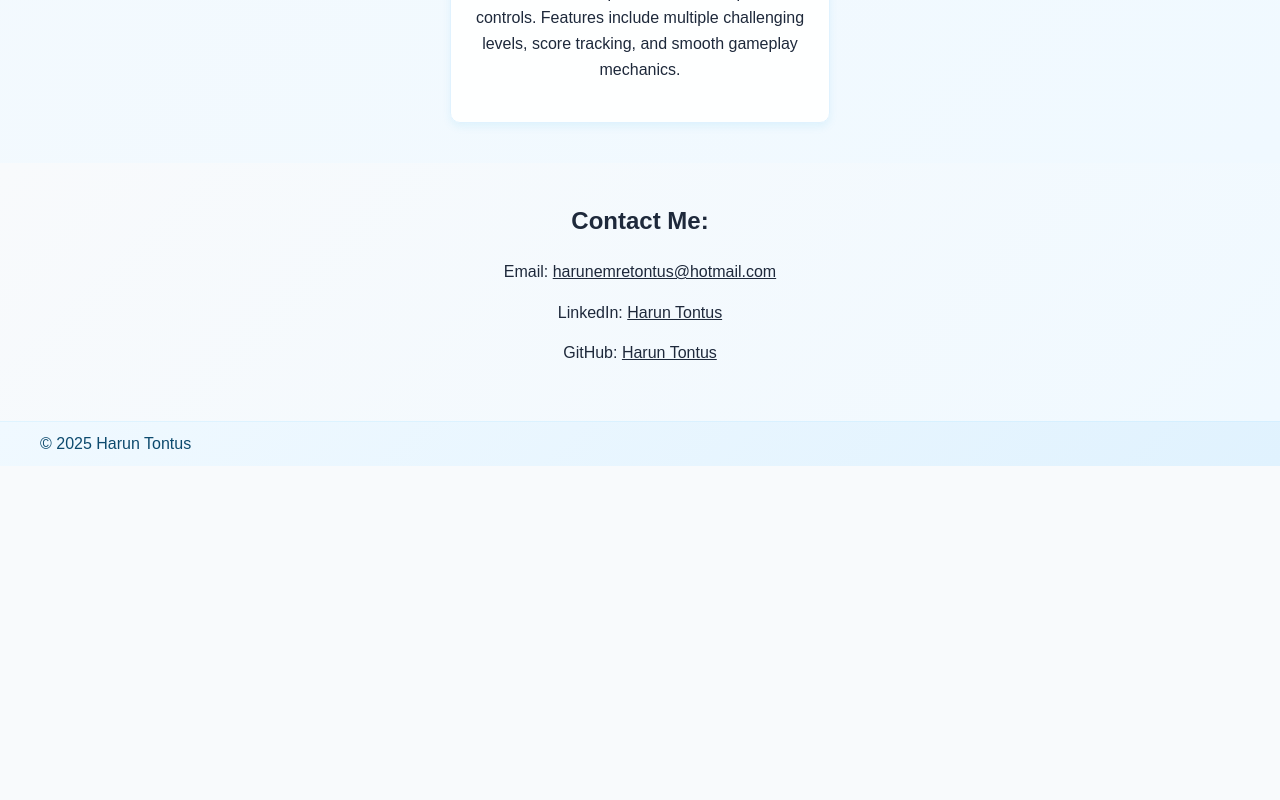
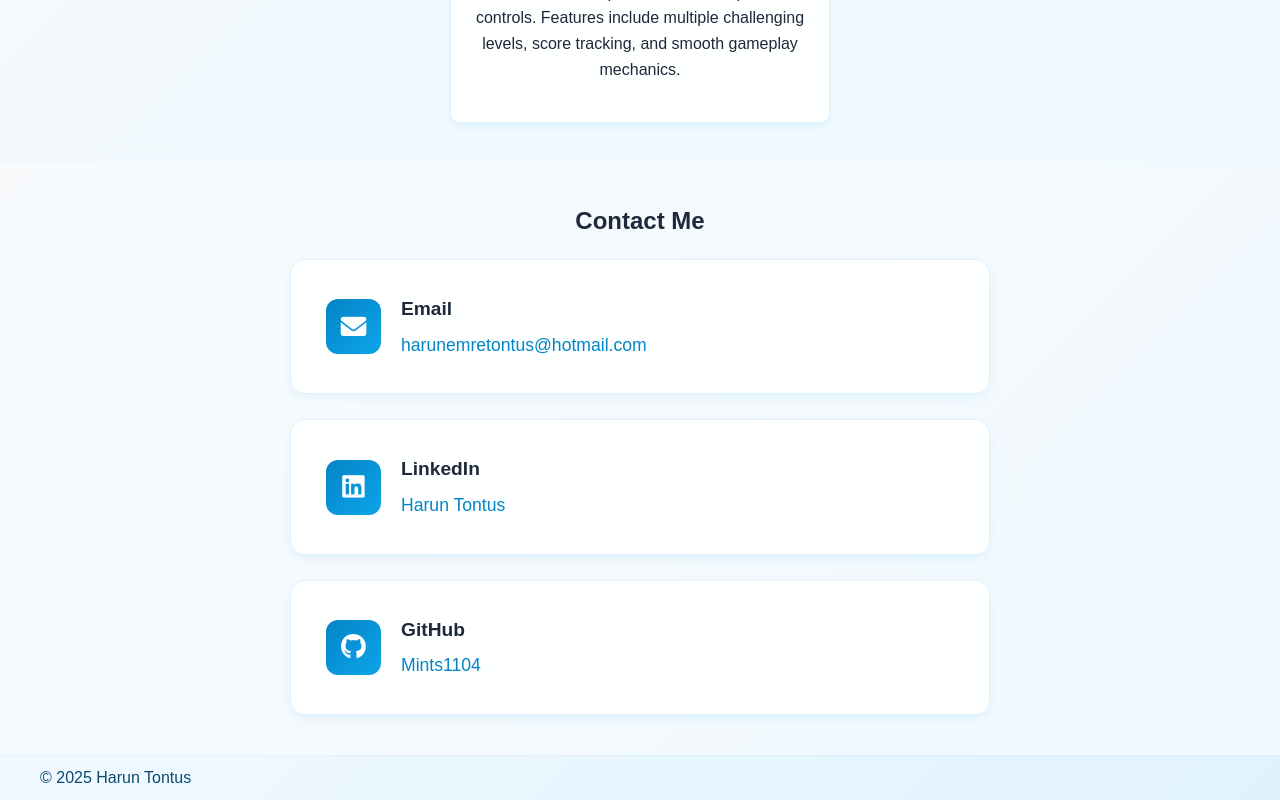
Before and after one commit to Mints1104/Portfolio2, a plain HTML site: page index.html in a window 1280 px wide. Shown: the part 3918-4718 px from the top of the page. Before the commit the page ends 4384 px from the top, so only its background shows below. Drawn offline with Linux system fonts and the light colour scheme.

Commit message:
Improved contact form section

```diff
--- a/index.html
+++ b/index.html
@@ -5,6 +5,10 @@
     <meta name="viewport" content="width=device-width, initial-scale=1.0" />
     <title>Harun Tontus Portfolio</title>
     <link rel="stylesheet" href="styles.css" />
+    <link
+      rel="stylesheet"
+      href="https://cdnjs.cloudflare.com/ajax/libs/font-awesome/6.0.0/css/all.min.css"
+    />
   </head>
 
   <body>
@@ -275,20 +279,44 @@
     </section>
 
     <section id="contact" class="section">
-      <h2>Contact Me:</h2>
-      <p>
-        Email:
-        <a href="mailto:harunemretontus@hotmail.com"
-          >harunemretontus@hotmail.com</a
-        >
-      </p>
-      <p>
-        LinkedIn:
-        <a href="https://www.linkedin.com/in/harun-tontus-3538161b6/"
-          >Harun Tontus</a
-        >
-      </p>
-      <p>GitHub: <a href="https://github.com/Mints1104">Harun Tontus</a></p>
+      <h2>Contact Me</h2>
+      <div class="contact-container">
+        <div class="contact-item">
+          <div class="contact-icon">
+            <i class="fas fa-envelope"></i>
+          </div>
+          <div class="contact-content">
+            <h3>Email</h3>
+            <a href="mailto:harunemretontus@hotmail.com"
+              >harunemretontus@hotmail.com</a
+            >
+          </div>
+        </div>
+
+        <div class="contact-item">
+          <div class="contact-icon">
+            <i class="fab fa-linkedin"></i>
+          </div>
+          <div class="contact-content">
+            <h3>LinkedIn</h3>
+            <a
+              href="https://www.linkedin.com/in/harun-tontus-3538161b6/"
+              target="_blank"
+              >Harun Tontus</a
+            >
+          </div>
+        </div>
+
+        <div class="contact-item">
+          <div class="contact-icon">
+            <i class="fab fa-github"></i>
+          </div>
+          <div class="contact-content">
+            <h3>GitHub</h3>
+            <a href="https://github.com/Mints1104" target="_blank">Mints1104</a>
+          </div>
+        </div>
+      </div>
     </section>
 
     <footer class="footer">
--- a/styles.css
+++ b/styles.css
@@ -593,6 +593,124 @@ about-icon {
     padding: 2px 16px;
 }
 
+/* Contact Section Styling */
+.contact-container {
+    display: flex;
+    flex-direction: column;
+    gap: 25px;
+    width: 100%;
+    max-width: 600px;
+    margin: 0 auto;
+}
+
+.contact-item {
+    background: rgba(255, 255, 255, 0.9);
+    backdrop-filter: blur(10px);
+    border-radius: 15px;
+    padding: 25px;
+    display: flex;
+    align-items: center;
+    gap: 20px;
+    box-shadow: 0 4px 8px rgba(14, 165, 233, 0.08);
+    border: 1px solid #e0f2fe;
+    transition: all 0.3s ease;
+    position: relative;
+    z-index: 1;
+}
+
+.contact-item:hover {
+    transform: translateY(-3px);
+    box-shadow: 0 8px 20px rgba(14, 165, 233, 0.15);
+    border-color: #bae6fd;
+}
+
+.contact-icon {
+    width: 45px;
+    height: 45px;
+    background: linear-gradient(135deg, #0284c7, #0ea5e9);
+    border-radius: 12px;
+    display: flex;
+    align-items: center;
+    justify-content: center;
+    flex-shrink: 0;
+}
+
+.contact-icon i {
+    font-size: 1.3rem;
+    color: white;
+}
+
+.contact-content {
+    flex: 1;
+}
+
+.contact-content h3 {
+    color: #1e293b;
+    margin-bottom: 8px;
+    font-size: 1.1rem;
+    font-weight: 600;
+}
+
+.contact-content a {
+    color: #0284c7;
+    text-decoration: none;
+    font-size: 1rem;
+    transition: color 0.3s ease;
+}
+
+.contact-content a:hover {
+    color: #0369a1;
+    text-decoration: underline;
+}
+
+/* Responsive adjustments for contact section */
+@media (min-width: 768px) {
+    .contact-container {
+        gap: 20px;
+    }
+
+    .contact-item {
+        padding: 30px;
+    }
+
+    .contact-icon {
+        width: 50px;
+        height: 50px;
+    }
+
+    .contact-icon i {
+        font-size: 1.5rem;
+    }
+
+    .contact-content h3 {
+        font-size: 1.2rem;
+    }
+
+    .contact-content a {
+        font-size: 1.1rem;
+    }
+}
+
+@media (min-width: 1024px) {
+    .contact-container {
+        max-width: 700px;
+        gap: 25px;
+    }
+
+    .contact-item {
+        padding: 35px;
+    }
+
+    .contact-icon {
+        width: 55px;
+        height: 55px;
+    }
+
+    .contact-icon i {
+        font-size: 1.6rem;
+    }
+}
+
 @media (max-width: 767px) {
     header nav {
         display: none;
```
